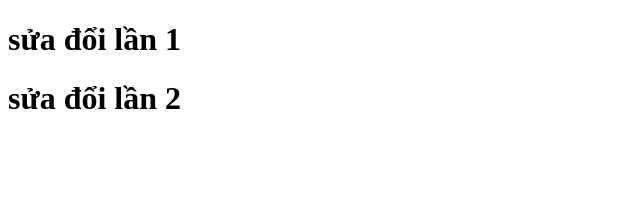
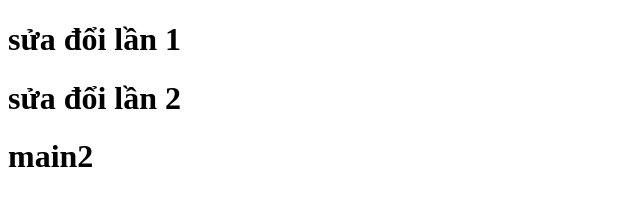
Before and after one commit to Vuongquangvinh/vqvinh, a plain HTML site: page index.html in a window 1280 px wide. Shown: the whole page, without its empty margins (0-640 px from the left). Drawn offline with Linux system fonts and the light colour scheme.

Commit message:
1.sưar lần 1 main2

```diff
--- a/index.html
+++ b/index.html
@@ -8,5 +8,6 @@
 <body>
     <h1>sửa đổi lần 1</h1>
     <h1>sửa đổi lần 2</h1>
+    <h1>main2</h1>
 </body>
 </html>
```
